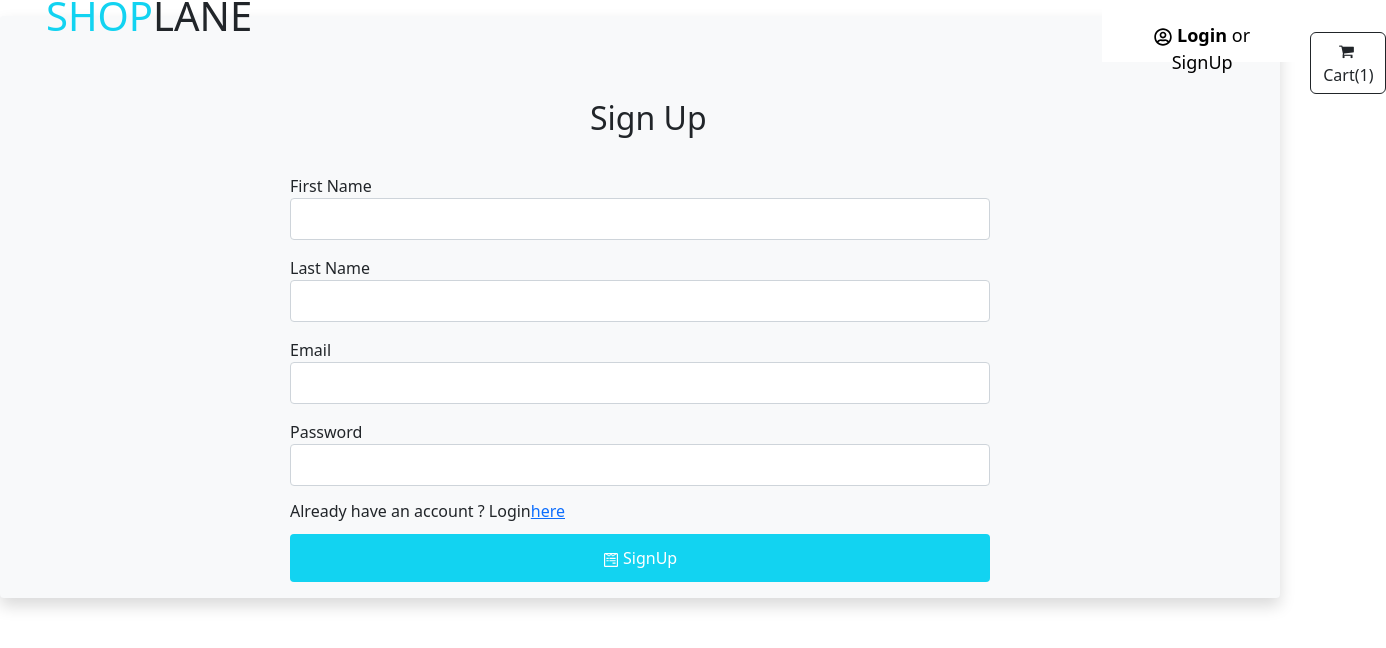
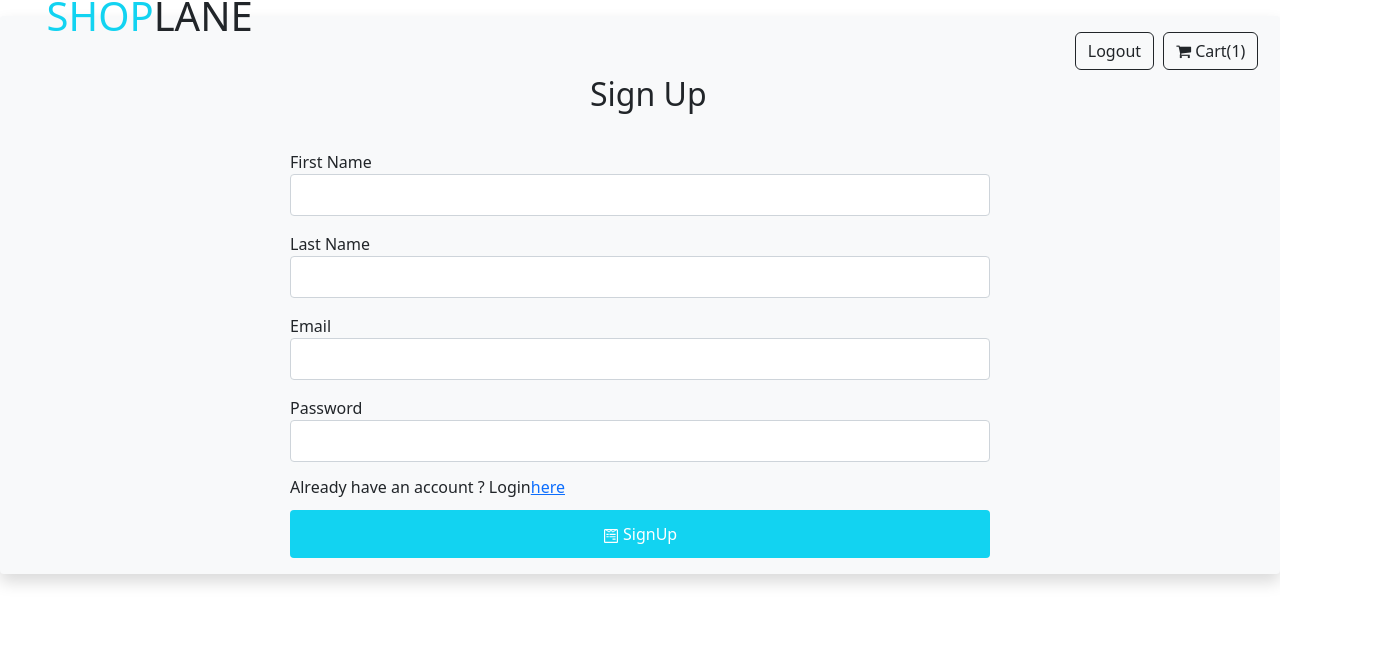
Before and after one commit to syedheena89/shoplane, a React (Create React App) app: page /Signup in a window 1280 px wide. Shown: the top 648 px of the page, 1386 px wide, since content can reach past the window. Built offline with nearby package versions, Linux system fonts and the light colour scheme.

Commit message:
final changes

```diff
--- a/src/App.css
+++ b/src/App.css
@@ -51,7 +51,7 @@ h1 {
   margin-bottom: 10px;
   margin-left: -50px;
 }
-.dropmenu{
+.dropmenu {
   margin-left: -100px;
 }
 
@@ -59,7 +59,6 @@ h1 {
 .dropdown {
   position: relative;
   display: inline-block;
-
 }
 
 /* Dropdown Content (Hidden by Default) */
@@ -70,7 +69,6 @@ h1 {
   min-width: 150px;
   box-shadow: 0px 8px 16px 0px rgba(0, 0, 0, 0.2);
   z-index: 1;
-
 }
 
 /* Links inside the dropdown */
@@ -79,7 +77,6 @@ h1 {
   padding: 12px 16px;
   text-decoration: none;
   display: block;
-
 }
 
 /* Change color of dropdown links on hover */
@@ -91,7 +88,7 @@ h1 {
 .dropdown:hover .dropdown-content {
   display: block;
 }
-.shoppingcart{
+.shoppingcart {
   margin-top: 40px;
   margin-right: 5px;
 }
@@ -101,8 +98,7 @@ h1 {
 }
 .cart {
   margin-top: 10px;
- margin-left: -100px;
-
+  margin-left: -100px;
 }
 
 ul {
@@ -214,6 +210,18 @@ h4 span {
   outline: none;
   border: none;
   background-color: white;
+  width: 200px;
+  height: 50px;
+}
+.details {
+  margin-top: 40px;
+  margin-left: -200px;
+  display: flex;
+  justify-content: space-between;
+  align-items: center;
+}
+.product-cat:hover {
+  background-color: rgb(18, 211, 241);
 }
 FaStar {
   color: gold;
@@ -221,7 +229,8 @@ FaStar {
 }
 
 .email {
-  margin-left: -130px;
+  margin-top: 20px;
+ margin-right: 40px;
 }
 .order-display {
   display: flex;
@@ -244,18 +253,16 @@ FaStar {
   margin-left: 200px;
 }
 
-.card{
-  height :700px;
+.card {
+  height: 700px;
   width: 400px;
 }
-.fa-heart{
+.fa-heart {
   margin-left: 180px;
 }
-.card-title{
+.card-title {
   font-size: smaller;
 }
-
-
 
 #btn1 {
   margin-left: 100px;
@@ -268,6 +275,6 @@ FaStar {
 #btn1 i:hover {
   cursor: pointer;
 }
-.summary{
+.summary {
   margin-bottom: 50px;
 }
--- a/src/App.js
+++ b/src/App.js
@@ -28,7 +28,7 @@ function App() {
             element={<Login userName={userName} setUserName={setUserName} />}
           />
           <Route path="/*" element={<NotFound />} />
-          <Route path="/success" element={<Products />} />
+          <Route path="/success" element={<Products wishList={wishList} setWishList={setWishList} />} />
           <Route path="/invalidAccess" element={<InvalidAccess />} />
           <Route path="/Signup" element={<SignUp />} />
           <Route path="/cart" element={<Cart />} />
--- a/src/components/Cart.js
+++ b/src/components/Cart.js
@@ -1,7 +1,7 @@
 import React from "react";
 import { useDispatch, useSelector } from "react-redux";
 import { NavLink } from "react-router-dom";
-import { addItem, deleteItem } from "../reducers/handleCart";
+import { addItem, deleteItem,clearCart } from "../reducers/handleCart";
 
 const Cart = () => {
   const state = useSelector((state) => state.cart);
@@ -17,6 +17,7 @@ const Cart = () => {
   return (
     <>
       <NavLink to="/">Back to Shop</NavLink>
+
       <div className="order-display">
         <div className="item-list">
           {state.map((product) => (
--- a/src/components/Header.js
+++ b/src/components/Header.js
@@ -7,7 +7,6 @@ import { useLocation } from "react-router-dom";
 const Header = ({ userName }) => {
   const state = useSelector((state) => state.cart);
   const location = useLocation();
-  console.log(location);
 
   return (
     <div className="header">
@@ -18,7 +17,9 @@ const Header = ({ userName }) => {
       </div>
 
       <div className="dropmenu">
-        {!userName ? (
+        {location.pathname === "/login" ||
+        location.pathname === "/SignUp" ||
+        location.pathname === "/" ? (
           <div className="dropdown">
             <button className="dropbtn">
               {" "}
@@ -30,8 +31,8 @@ const Header = ({ userName }) => {
             </div>
           </div>
         ) : (
-          <div>
-            <p className="email">{userName}</p>{" "}
+          <div className="details">
+            <p className="email">{userName}</p>
             <NavLink to="/login" className="btn btn-outline-dark">
               Logout
             </NavLink>{" "}
--- a/src/components/Products.js
+++ b/src/components/Products.js
@@ -3,12 +3,22 @@ import { useState, useEffect } from "react";
 import { FaShoppingCart, FaStar } from "react-icons/fa";
 import { useDispatch } from "react-redux";
 import { NavLink } from "react-router-dom";
-import { addItem } from "../reducers/handleCart";
+import { addItem} from "../reducers/handleCart";
 
-const Products = ({ setWishList, wishList }) => {
+
+
+
+
+
+const Products = ({ setWishList, wishList,cartItems }) => {
   const [data, setData] = useState([]);
   const [filter, setFilter] = useState(data);
   const [loading, setLoading] = useState(false);
+
+
+
+  //const state = useSelector((state) => state.cart);
+
 
   const dispatch = useDispatch();
   useEffect(() => {
@@ -28,12 +38,14 @@ const Products = ({ setWishList, wishList }) => {
   };
 
   const filterProduct = (c) => {
+
     const updatedList = data.filter((x) => x.category === c);
     setFilter(updatedList);
     if (c === "favorite") {
-      setFilter(wishList);
+      setFilter(...filter,wishList);
     }
   };
+
   const markfav = (id) => {
     let newFilter = filter.map((product) => {
       if (product.id === id) {
@@ -48,6 +60,7 @@ const Products = ({ setWishList, wishList }) => {
 
 
   const ShowProducts = () => {
+
     return (
       <>
         <div className="cat">
@@ -94,14 +107,14 @@ const Products = ({ setWishList, wishList }) => {
           <button
             className="product-cat"
             onClick={() => {
+              filterProduct("favorite");
               setFilter(wishList);
-              // filterProduct("favorite");
             }}
           >
             Favorites
           </button>
         </div>
-        {filter.map((product) => {
+      {filter.map((product) => {
           return (
             <>
               <div className="col-md-3 mb-4">
@@ -160,6 +173,7 @@ const Products = ({ setWishList, wishList }) => {
                       {" "}
                       <FaShoppingCart /> <b>Add to Cart</b>
                     </NavLink>
+
                   </div>
                 </div>
               </div>
--- a/src/reducers/handleCart.js
+++ b/src/reducers/handleCart.js
@@ -1,12 +1,12 @@
-import  { createSlice } from "@reduxjs/toolkit";
-import  cartData from '../data/cartData.json';
+import { createSlice } from "@reduxjs/toolkit";
+import cartData from "../data/cartData.json";
 const initialState = [...cartData];
 
 export const handleCart = createSlice({
-    name:'cart',
+  name: "cart",
   initialState,
-    reducers : {
-        addItem : (state,action) => {
+  reducers: {
+    addItem: (state, action) => {
       const product = action.payload;
       const exist = state.find((x) => x.id === product.id);
       if (exist) {
@@ -16,28 +16,33 @@ export const handleCart = createSlice({
         );
       } else {
         const product = action.payload;
-              return [...state,
-                  { ...product,
-                      qty: 1,
-                   }
-                  ]
+        return [...state, { ...product, qty: 1 }];
       }
     },
 
-        deleteItem : (state,action) => {
+    deleteItem: (state, action) => {
       // return state.filter(item.id !== action.payload)
       const product = action.payload;
-           const exist1 = state.find((x)=>x.id === product.id);
-           if(exist1.qty === 1){
-            return state.filter((x)=>x.id !== exist1.id)
+      const exist1 = state.find((x) => x.id === product.id);
+      if (exist1.qty === 1) {
+        return state.filter((x) => x.id !== exist1.id);
       } else {
-                return state.map((x)=>
-                    x.id === product.id ? {...x,qty:x.qty-1} : x
+        return state.map((x) =>
+          x.id === product.id ? { ...x, qty: x.qty - 1 } : x
         );
       }
     },
-    }
-})
+    clearCart: (state) => {
+      state.items = [];
+    },
 
-export const {addItem,deleteItem} = handleCart.actions
-export default handleCart.reducer
+    mapStateToProps: (state) => {
+      return {
+        state,
+      };
+    },
+  },
+});
+
+export const { addItem, deleteItem,clearCart } = handleCart.actions;
+export default handleCart.reducer;
```
Also changed, not shown: src/store.js (line endings or trailing spaces). Lines whose indentation alone changed are shown as unchanged.
